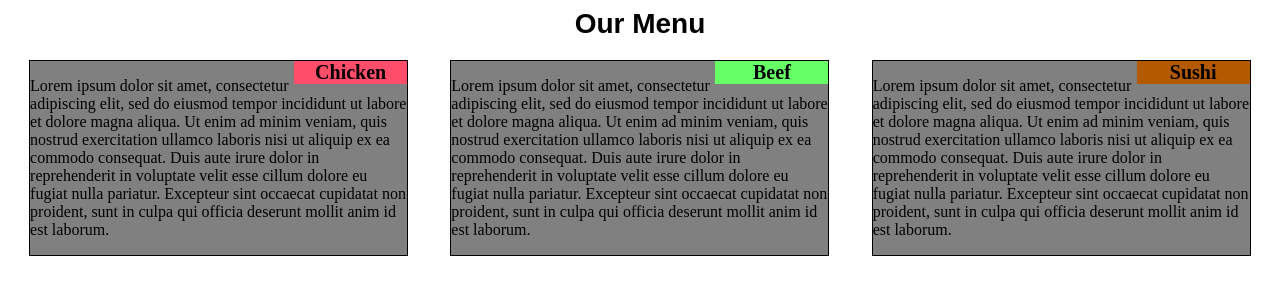
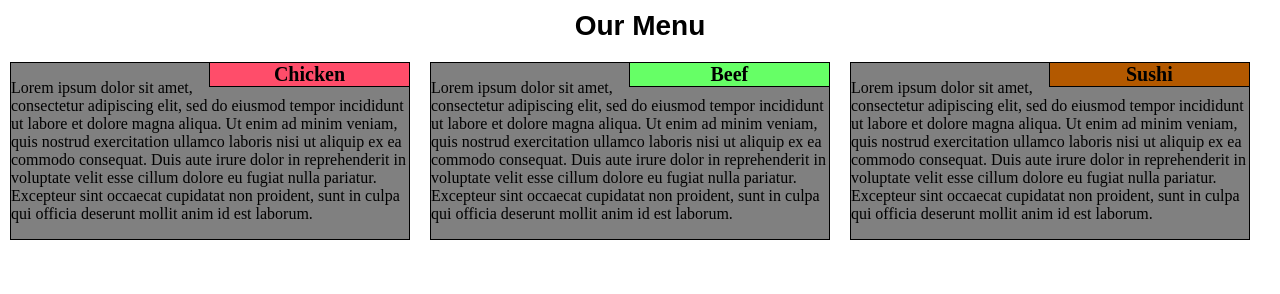
Before and after one commit to lufeba91/Coursera-test, a plain HTML site: page mod2-sol/index.html in a window 1280 px wide. Drawn offline with Linux system fonts and the light colour scheme.

Commit message:
Correction of errors V2.1

```diff
--- a/mod2-sol/css/styles.css
+++ b/mod2-sol/css/styles.css
@@ -1,5 +1,8 @@
 *{
 	box-sizing: border-box;
+}
+body{
+	margin: 10px;
 }
 header{
 	text-align: center;
@@ -13,18 +16,19 @@ header{
 
 .block{
 	background-color: gray;
-	width: 90%;
-	margin-left:auto;
-	margin-right: auto;
 	border: 1px solid black;
+	margin-right: 20px;
 }
 /***************************************/
 a{
 	float: right;
 	font-size: 125%;
-	width: 30%;
+	width: 200px;
 	text-align: center;
 	font-weight: bold;
+	border-left: 1px solid black;
+	border-bottom: 1px solid black;
+
 }
 .a1{
 	background-color:#ff4d6a;
--- a/mod2-sol/index.html
+++ b/mod2-sol/index.html
@@ -25,7 +25,7 @@
 				<p>Lorem ipsum dolor sit amet, consectetur adipiscing elit, sed do eiusmod tempor incididunt ut labore et dolore magna aliqua. Ut enim ad minim veniam, quis nostrud exercitation ullamco laboris nisi ut aliquip ex ea commodo consequat. Duis aute irure dolor in reprehenderit in voluptate velit esse cillum dolore eu fugiat nulla pariatur. Excepteur sint occaecat cupidatat non proident, sunt in culpa qui officia deserunt mollit anim id est laborum.</p>
 			</div>
 		</div>
-		<div class="col-ld-4 col-md-6 col-sd-12">
+		<div class="col-ld-4 col-md-12 col-sd-12">
 			<div class="block">
 				<a class="a3">Sushi</a>
 				<p>Lorem ipsum dolor sit amet, consectetur adipiscing elit, sed do eiusmod tempor incididunt ut labore et dolore magna aliqua. Ut enim ad minim veniam, quis nostrud exercitation ullamco laboris nisi ut aliquip ex ea commodo consequat. Duis aute irure dolor in reprehenderit in voluptate velit esse cillum dolore eu fugiat nulla pariatur. Excepteur sint occaecat cupidatat non proident, sunt in culpa qui officia deserunt mollit anim id est laborum.</p>
```
